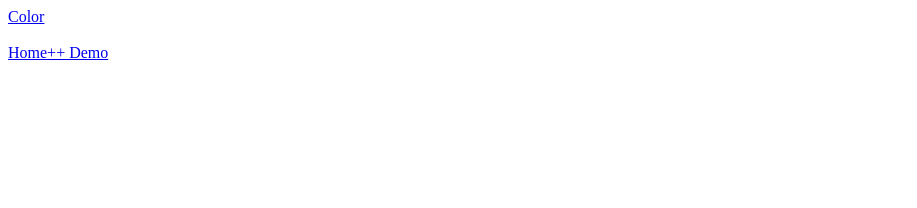
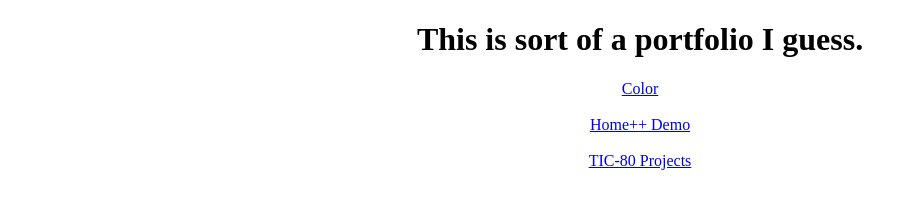
Before and after one commit to dospunk/dospunk.github.io, a plain HTML site: page index.html in a window 1280 px wide. Shown: the whole page, without its empty margins (0-917 px from the left). Drawn offline with Linux system fonts and the light colour scheme.

Commit message:
Better landing page, TIC-80 page

```diff
--- a/index.html
+++ b/index.html
@@ -1,8 +1,16 @@
+<!DOCTYPE html>
 <head>
-  <title>dospunk.github.io</title>
+	<title>dospunk.github.io</title>
 </head>
 <body>
-  <a href="color.html">Color</a>
-  <br><br>
-  <a href="home++.html">Home++ Demo</a>
+	<center>
+		<h1>This is sort of a portfolio I guess.</h1>
+	</center>
+	<center>
+		<a href="color.html">Color</a>
+		<br><br>
+		<a href="home++.html">Home++ Demo</a>
+		<br><br>
+		<a href="tic.html">TIC-80 Projects</a>
+	</center>
 </body>
```
Also changed, not shown: tic.html (added, +9 -0 lines).
